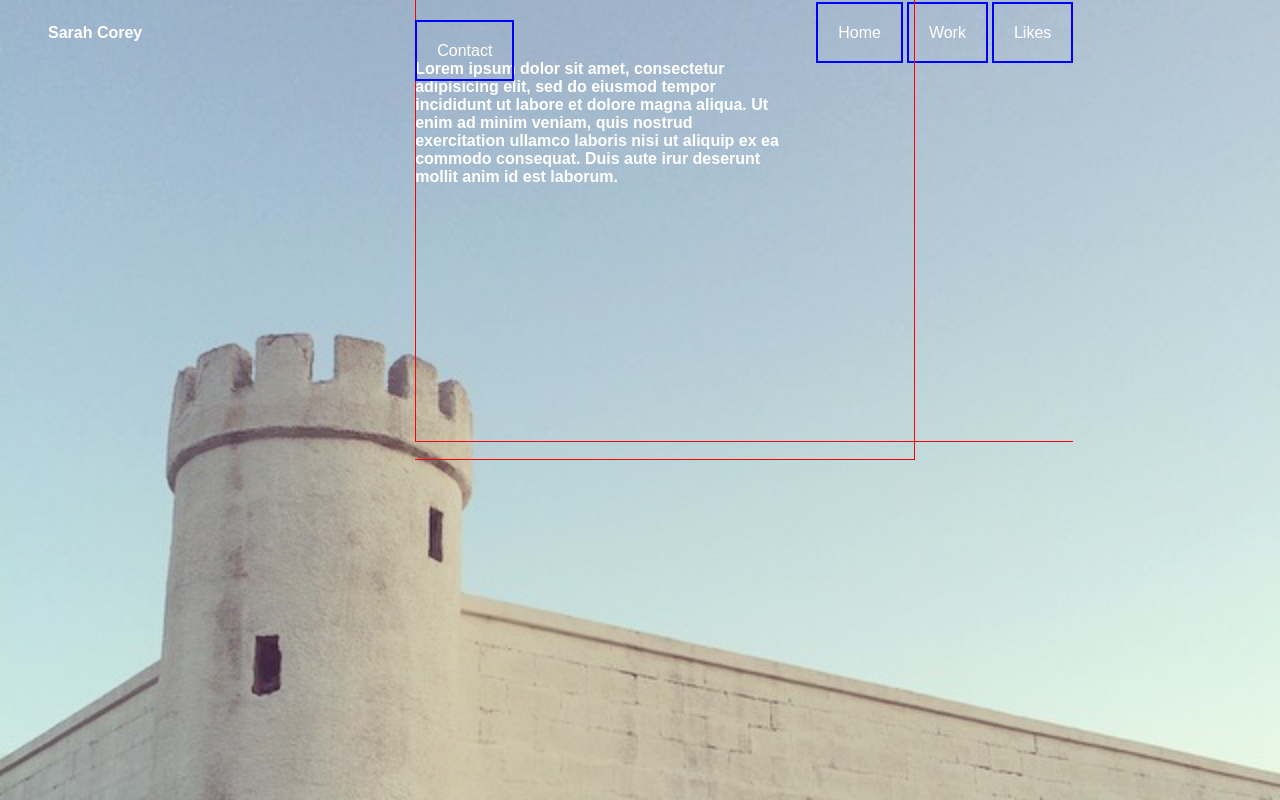
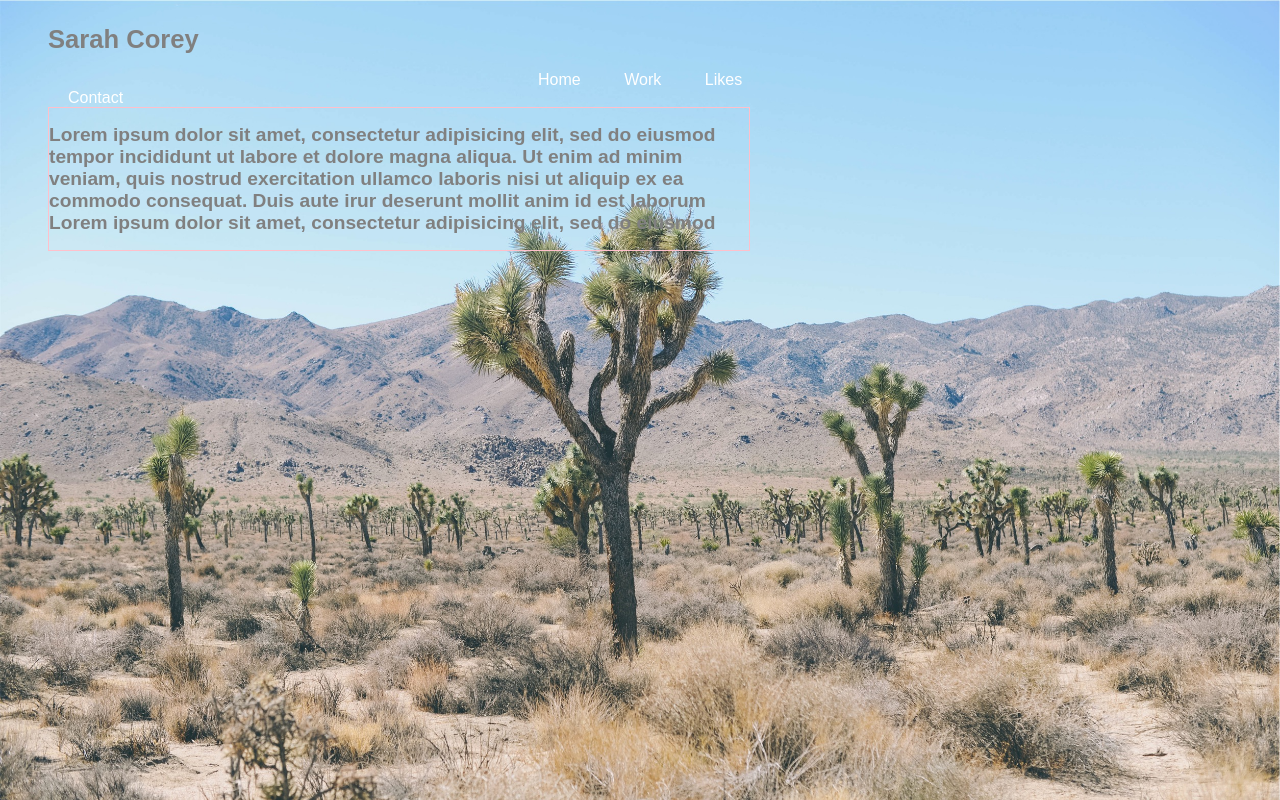
Before and after one commit to Slyncorey34/Portfolio, a plain HTML site: page index.html in a window 1280 px wide. Drawn offline with Linux system fonts and the light colour scheme.

Commit message:
Stylesheet changes and new background image

```diff
--- a/index.html
+++ b/index.html
@@ -14,12 +14,12 @@
 			<li><a href="about.html">Likes</a></li>
 			<li><a href= "contact.html">Contact</a></li>
 		</ul>
-	<div id= "work-product">
-		<div class="statement">
-		<h1>Lorem ipsum dolor sit amet, consectetur adipisicing elit, sed do eiusmod
+	<div class="statement">
+		<h2>Lorem ipsum dolor sit amet, consectetur adipisicing elit, sed do eiusmod
 		tempor incididunt ut labore et dolore magna aliqua. Ut enim ad minim veniam,
 		quis nostrud exercitation ullamco laboris nisi ut aliquip ex ea commodo
-		consequat. Duis aute irur deserunt mollit anim id est laborum.</h1>
+		consequat. Duis aute irur deserunt mollit anim id est laborum Lorem ipsum dolor sit amet, consectetur adipisicing elit, sed do eiusmod
+		</h2>
 		</div>
 	</div>
 </div>
--- a/scorey_portfolio.css
+++ b/scorey_portfolio.css
@@ -1,9 +1,25 @@
-body{
-	background-image: url("Marfa.jpg");
+html {
+   font-style: normal;
+   font-variant: normal;
+   font-weight: normal;
+   font-size: 80%;
+   line-height: normal;
+   font-family: Arial,sans-serif;
+   color: grey;
+ }
+ body{
+	background-image: url("desert.jpg");
 	background-repeat: no-repeat;
 	background-size: 100%;
 	position: fixed;
 }
+/*p{
+	font: 16px bold, Arial;
+	color: grey;
+	width: 50%;
+	border: 1px solid red;
+
+}*/
 #nav-bar li{
 	list-style: none;
 	font: 16px bold Arial, sans-serif;
@@ -12,15 +28,13 @@ body{
 	margin: 0 auto;
 	display: inline;
 	padding: 20px;
-	border: 2px solid blue;
 }
 #nav-bar ul{
 	text-align: right;
 	height: 40px;
 	display: inline;
-	padding: 400px;
+	padding: 470px;
 	font-weight: bold;
-	border: 1px solid red;
 
 }
 #nav-bar a:hover{
@@ -29,15 +43,6 @@ body{
 #nav-bar a{
 	text-decoration: none;
 	color: white;
-}
-h1{
-	color: white;
-	font-family: arial;
-	width: 30%;
-	margin: 0 auto;
-	float: left;
-	height: 40px;
-	font-size: 16px;
 }
 #gallery{
 	width: 960px;
@@ -50,3 +55,26 @@ h1{
 	display: inline;
 	margin: 10px;
 }
+/*h1{
+	color: white;
+	font-family: arial;
+	width: 30%;
+	margin: 0 auto;
+	float: left;
+	height: 40px;
+	font-size: 16px;
+}*/
+.statement {
+width: 700px;
+border: 1px solid pink;
+}
+/*.statement h2{
+	width: 690px;
+	color: white;
+	font-family: arial;
+	font-size: 14px;
+
+
+}
+
+*/
```
Also changed, not shown: contact.html (+3 -3 lines), work.html (+4 -0 lines), desert.jpg (added).
